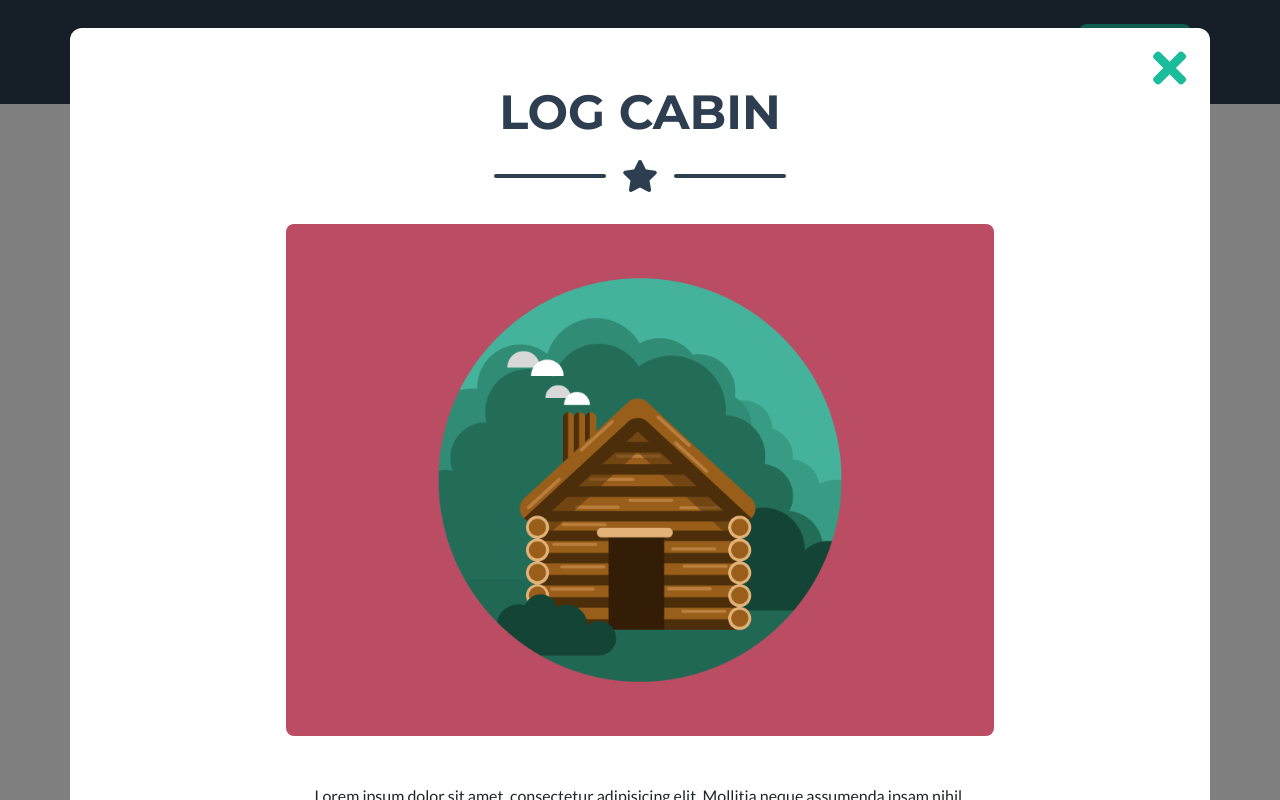
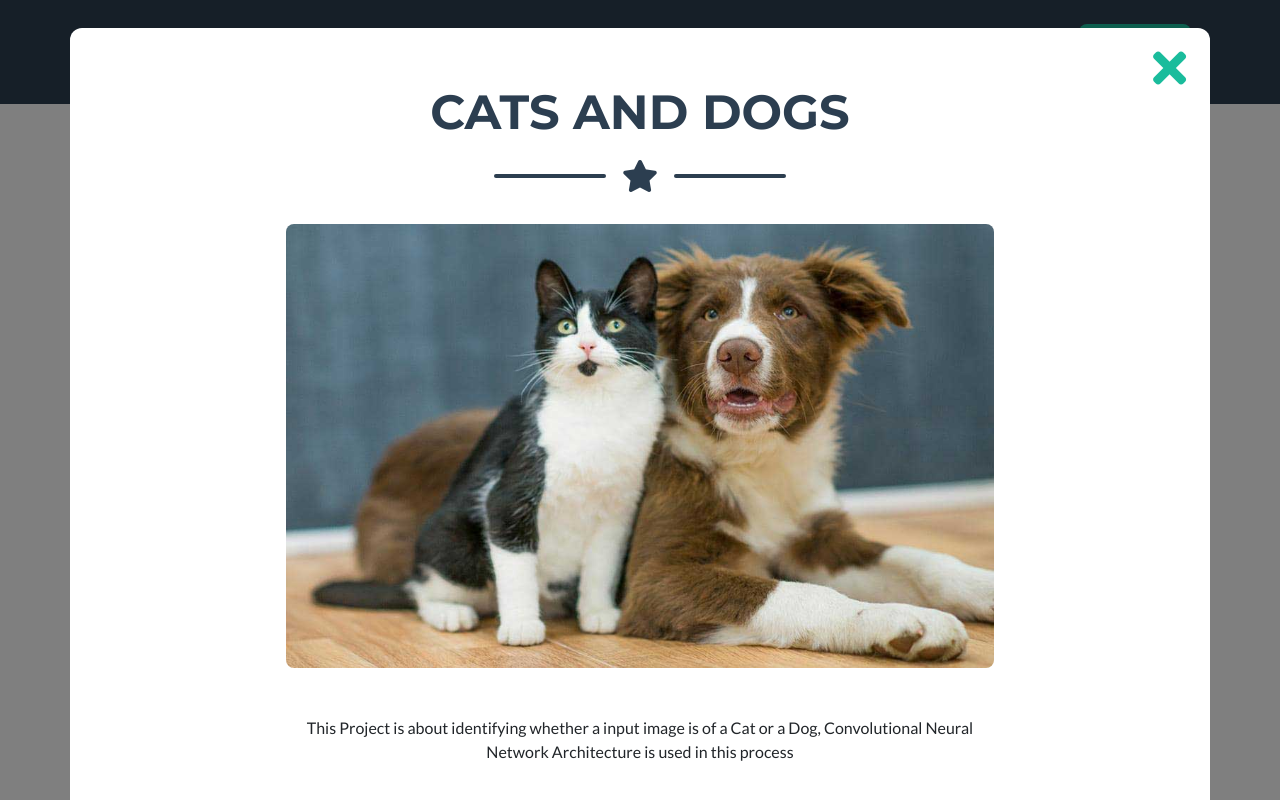
Before and after one commit to subhadeep-123/About-Subhadeep, a website with bundled scripts: page index.html in a window 1280 px wide. Both pictures are taken after a click on the element 259 px from the left and 1105 px from the top of the page. Shown: the part 705-1505 px from the top of the page. Built offline with nearby package versions, Linux system fonts and the light colour scheme.

Commit message:
Final Commit

```diff
--- a/index.html
+++ b/index.html
@@ -341,7 +341,7 @@
             <div class="row justify-content-center">
               <div class="col-lg-8">
                 <!-- Portfolio Modal - Title -->
-                <h2 class="portfolio-modal-title text-secondary text-uppercase mb-0">Log Cabin</h2>
+                <h2 class="portfolio-modal-title text-secondary text-uppercase mb-0">Cats and Dogs</h2>
                 <!-- Icon Divider -->
                 <div class="divider-custom">
                   <div class="divider-custom-line"></div>
@@ -351,9 +351,9 @@
                   <div class="divider-custom-line"></div>
                 </div>
                 <!-- Portfolio Modal - Image -->
-                <img class="img-fluid rounded mb-5" src="img/portfolio/cabin.png" alt="">
+                <a href="https://github.com/subhadeep-123/Cats-and-Dogs"><img class="img-fluid rounded mb-5" src="img/portfolio/catdog.jpg" alt=""></a>
                 <!-- Portfolio Modal - Text -->
-                <p class="mb-5">Lorem ipsum dolor sit amet, consectetur adipisicing elit. Mollitia neque assumenda ipsam nihil, molestias magnam, recusandae quos quis inventore quisquam velit asperiores, vitae? Reprehenderit soluta, eos quod consequuntur itaque. Nam.</p>
+                <p class="mb-5">This Project is about identifying whether a input image is of a Cat or a Dog, Convolutional Neural Network Architecture is used in this process</p>
                 <button class="btn btn-primary" href="#" data-dismiss="modal">
                   <i class="fas fa-times fa-fw"></i>
                   Close Window
```
